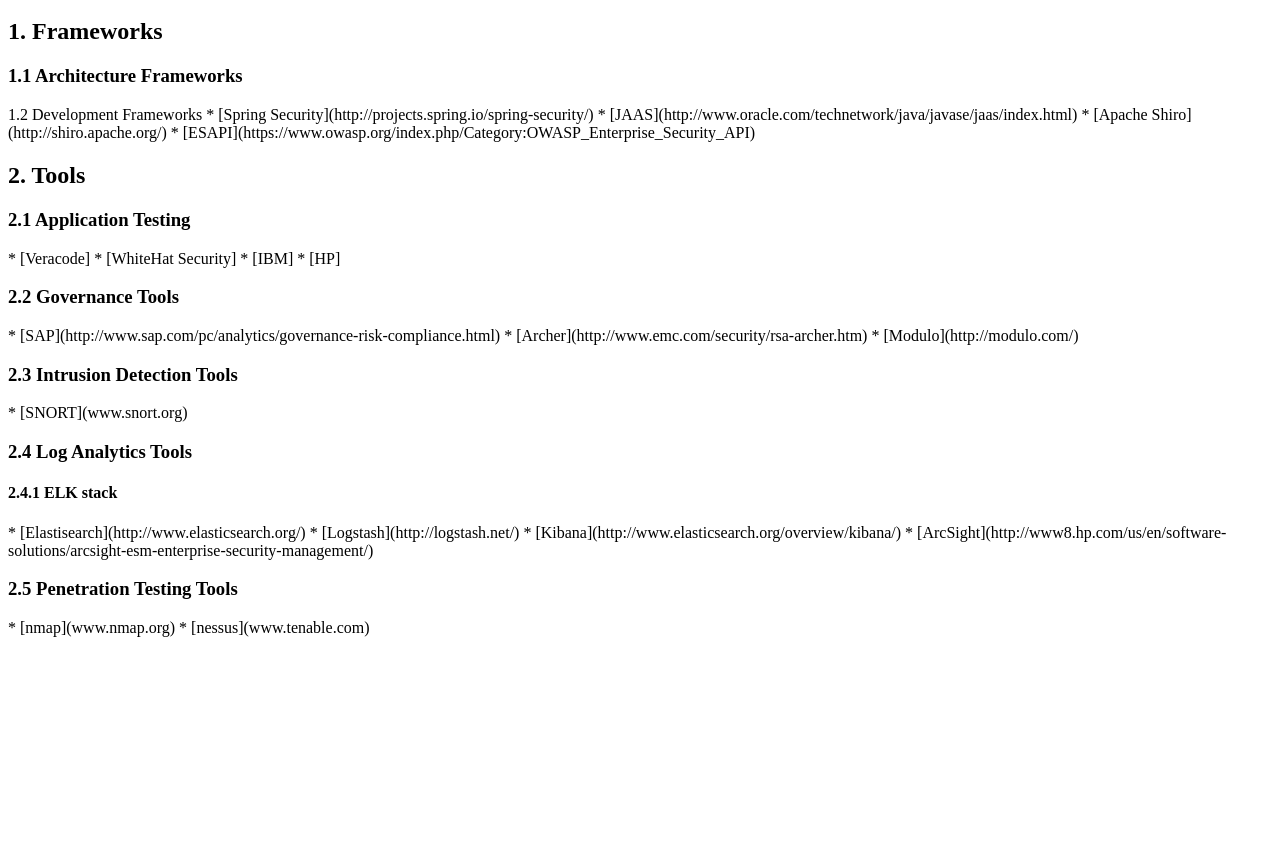
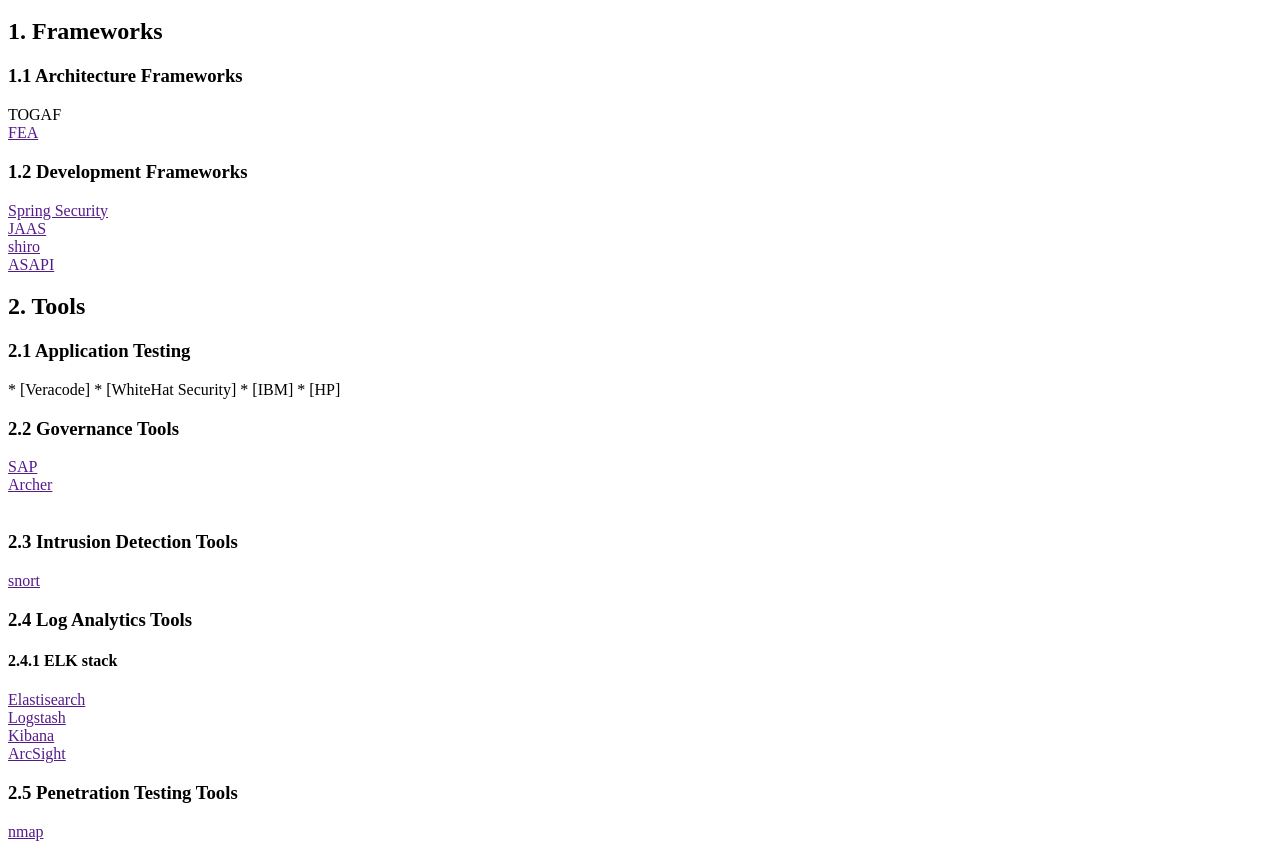
Before and after one commit to YottaByte-Security/YottaByte-Security.github.io, a plain HTML site: page index.html in a window 1280 px wide. Shown: the part 48-915 px from the top of the page. Before the commit the page ends 800 px from the top, so only its background shows below. Drawn offline with Linux system fonts and the light colour scheme.

Commit message:
update 13

```diff
--- a/index.html
+++ b/index.html
@@ -3,13 +3,13 @@
 <h1>Information Security Resources</h1>
 <h2>1.  Frameworks</h2>
 <h3>1.1 Architecture Frameworks</h3
-[TOGAF](http://www.opengroup.org/togaf/)
-[FEA](http://www.whitehouse.gov/omb/e-gov/fea)
+<a href "http://www.opengroup.org/togaf/)">TOGAF</a><br>
+<a href "http://www.whitehouse.gov/omb/e-gov/fea)">FEA</a><br>
 <h3>1.2 Development Frameworks</h3>
-* [Spring Security](http://projects.spring.io/spring-security/)
-* [JAAS](http://www.oracle.com/technetwork/java/javase/jaas/index.html)
-* [Apache Shiro](http://shiro.apache.org/)
-* [ESAPI](https://www.owasp.org/index.php/Category:OWASP_Enterprise_Security_API)
+<a href "http://projects.spring.io/spring-security/">Spring Security</a><br>
+<a href "http://www.oracle.com/technetwork/java/javase/jaas/index.html">JAAS</a><br>
+<a href "http://shiro.apache.org/">shiro</a><br>
+<a href "https://www.owasp.org/index.php/Category:OWASP_Enterprise_Security_API">ASAPI</a><br>
 <h2>2.  Tools</h2>
 <h3>2.1  Application Testing</h3>
 * [Veracode]
@@ -17,17 +17,17 @@
 * [IBM]
 * [HP]
 <h3>2.2  Governance Tools</h3>
-* [SAP](http://www.sap.com/pc/analytics/governance-risk-compliance.html)
-* [Archer](http://www.emc.com/security/rsa-archer.htm)
-* [Modulo](http://modulo.com/)
+<a href "http://www.sap.com/pc/analytics/governance-risk-compliance.html">SAP</a><br>
+<a href "http://www.emc.com/security/rsa-archer.htm">Archer</a><br>
+<a href "http://modulo.com/"></a><br>
 <h3>2.3  Intrusion Detection Tools</h3>
-* [SNORT](www.snort.org)
+<a href "www.snort.org">snort</a><br>
 <h3>2.4  Log Analytics Tools</h3>
 <h4>2.4.1  ELK stack</h4>
-* [Elastisearch](http://www.elasticsearch.org/)
-* [Logstash](http://logstash.net/)
-* [Kibana](http://www.elasticsearch.org/overview/kibana/)
-* [ArcSight](http://www8.hp.com/us/en/software-solutions/arcsight-esm-enterprise-security-management/)
+<a href "http://www.elasticsearch.org/">Elastisearch</a><br>
+<a href "http://logstash.net/">Logstash</a><br>
+<a href "http://www.elasticsearch.org/overview/kibana/">Kibana</a><br>
+<a href "http://www8.hp.com/us/en/software-solutions/arcsight-esm-enterprise-security-management/>ArcSight</a><br>
 <h3>2.5  Penetration Testing Tools</h3>
-* [nmap](www.nmap.org)
-* [nessus](www.tenable.com)
+<a href "www.nmap.org">nmap</a><br>
+<a href "www.tenable.com"></a><br>
```
